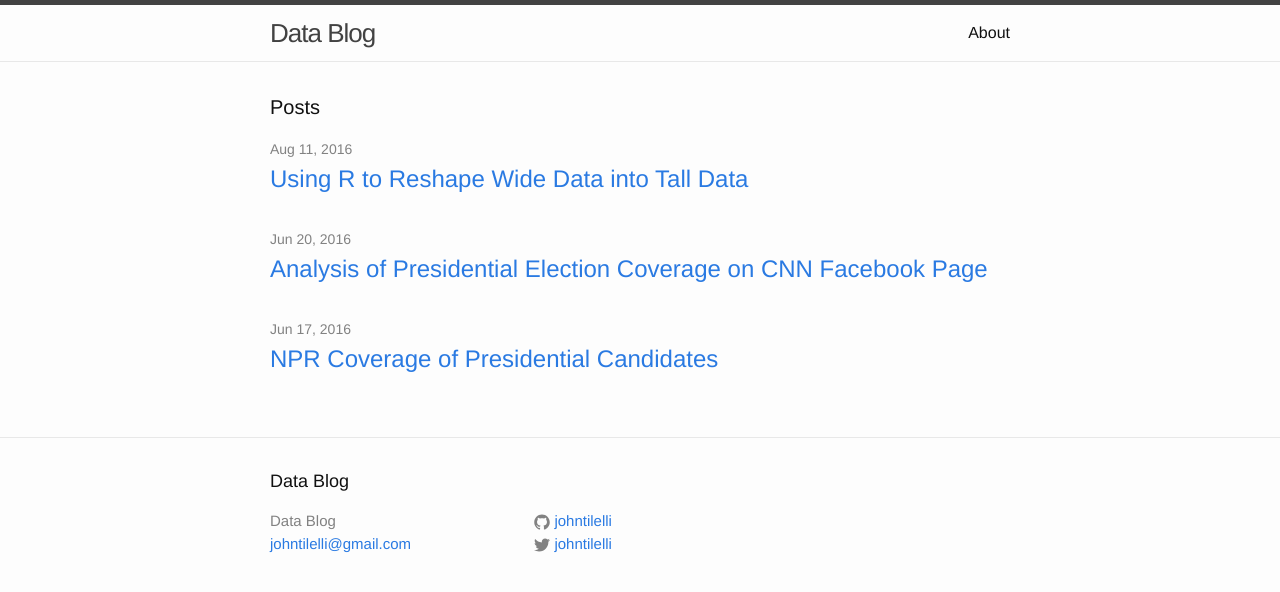
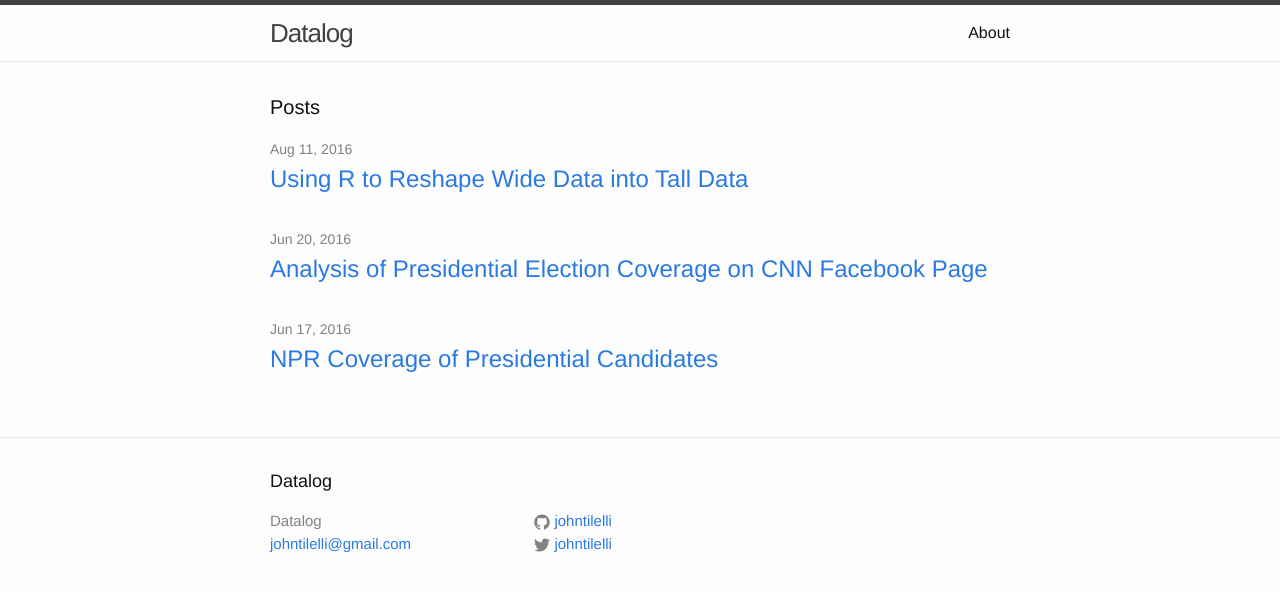
Before and after one commit to johntilelli/johntilelli.github.io, a Jekyll site: the page built from index.html, in a window 1280 px wide. Shown: the top 592 px of the page. Built offline with Jekyll 4.4.1, drawn with Linux system fonts in a browser that asks for light colours.

Commit message:
Update _config.yml

```diff
--- a/_config.yml
+++ b/_config.yml
@@ -6,7 +6,7 @@
 # 'jekyll serve'. If you change this file, please restart the server process.
 
 # Site settings
-title: Data Blog
+title: Datalog
 email: johntilelli@gmail.com
 description: > # this means to ignore newlines until "baseurl:"
 baseurl: "" # the subpath of your site, e.g. /blog
```
